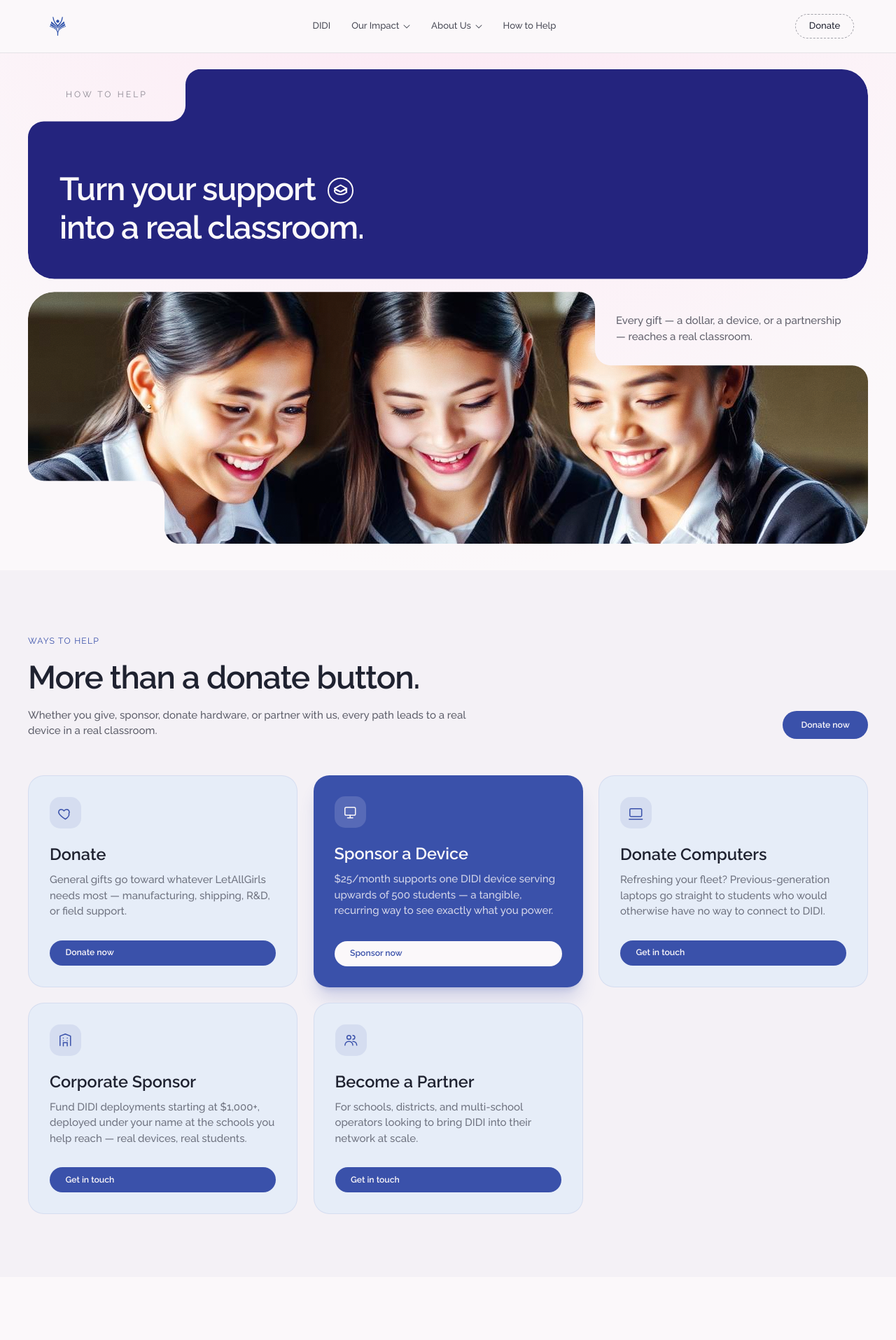
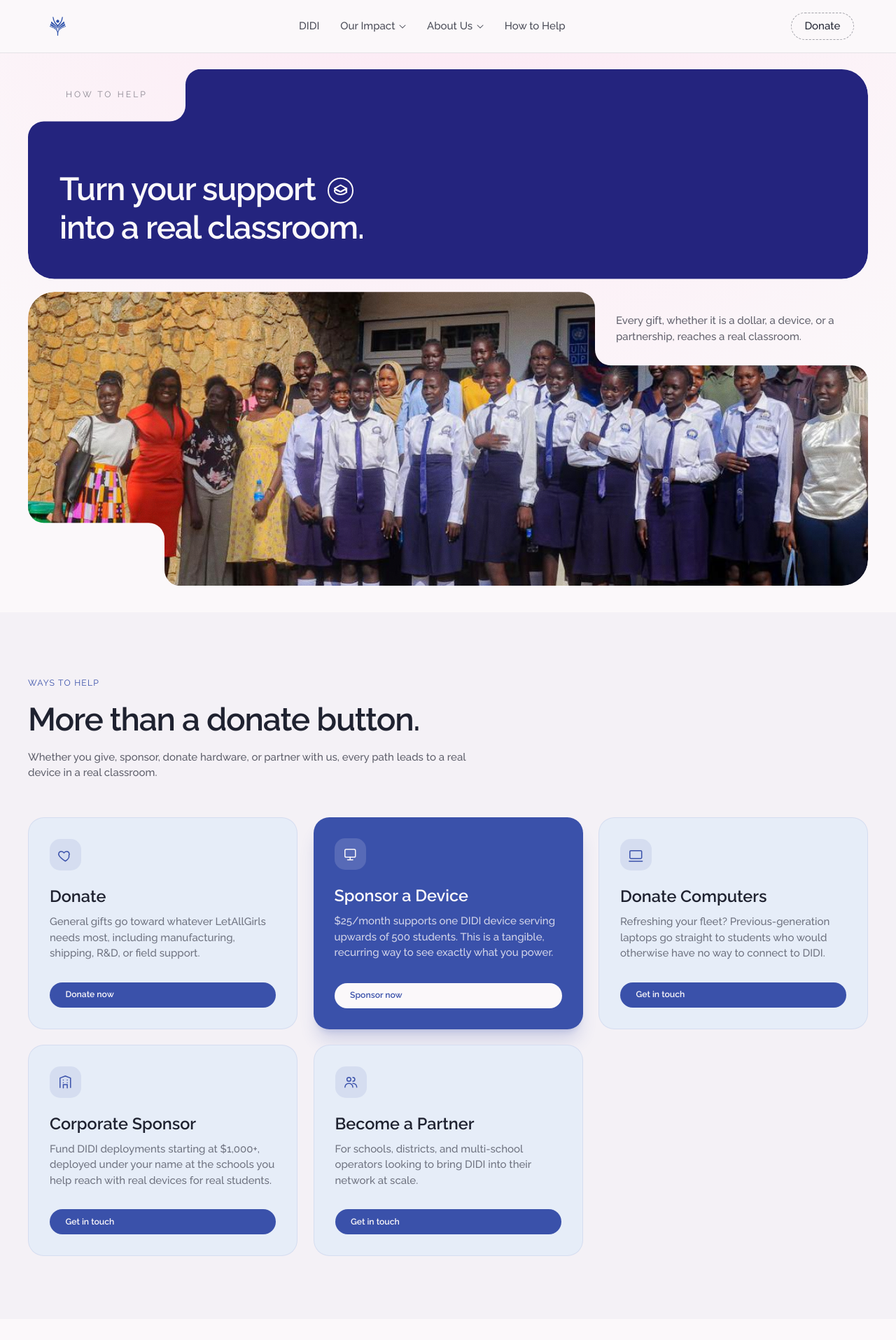
Before and after one commit to letallgirls/letallgirls-lp, a React (Vite) app: page /help in a window 1280 px wide. Shown: the top 1915 px of the page at 70% size. Built offline with nearby package versions, Linux system fonts and the light colour scheme.

Commit message:
chore: improve styling timeline in homepage

```diff
--- a/src/components/help/GradientCta.tsx
+++ b/src/components/help/GradientCta.tsx
@@ -39,7 +39,7 @@
               </a>
             </div>
             <p className="mt-6 text-13 text-label text-night/50 font-medium">
-              Tax-deductible in the U.S. — 501(c)(3) nonprofit.
+              Tax-deductible in the U.S. as a 501(c)(3) nonprofit.
             </p>
           </motion.div>
         </div>
--- a/src/components/help/HelpHero.tsx
+++ b/src/components/help/HelpHero.tsx
@@ -1,6 +1,6 @@
 import { motion } from 'framer-motion'
 import { useEffect, useRef, useState } from 'react'
-import heroPhoto from '../../assets/images/impact-students.jpg'
+import heroPhoto from '../../assets/images/WhatsApp_Image_2024-11-12_at_10.55.53_AM_1.jpg'
 
 /* ------------------------------------------------------------------ */
 /*  Inline glyph                                                       */
@@ -33,8 +33,7 @@
   )
 }
 
-const CAPTION =
-  'Every gift — a dollar, a device, or a partnership — reaches a real classroom.'
+const CAPTION = 'Every gift, whether it is a dollar, a device, or a partnership, reaches a real classroom.'
 
 /* ------------------------------------------------------------------ */
 /*  clip-path notch system                                             */
@@ -237,7 +236,7 @@
             <img
               src={heroPhoto}
               alt="Students learning together on a tablet connected to DIDI"
-              className="w-full h-56 md:h-[24rem] object-cover object-[center_35%]"
+              className="w-full h-64 md:h-[28rem] object-cover object-[center_75%]"
               fetchPriority="high"
             />
           </motion.div>
--- a/src/components/help/SustainModel.tsx
+++ b/src/components/help/SustainModel.tsx
@@ -4,7 +4,7 @@
   {
     value: '$200',
     label: 'Shipping & deployment',
-    body: 'A one-time fee per DIDI unit — often waived — that covers getting a device on the ground.',
+    body: 'A one-time fee per DIDI unit that covers getting a device on the ground. This is often waived.',
   },
   {
     value: '$25',
--- a/src/components/help/WaysToHelp.tsx
+++ b/src/components/help/WaysToHelp.tsx
@@ -23,7 +23,7 @@
 const ways: Way[] = [
   {
     title: 'Donate',
-    body: 'General gifts go toward whatever LetAllGirls needs most — manufacturing, shipping, R&D, or field support.',
+    body: 'General gifts go toward whatever LetAllGirls needs most, including manufacturing, shipping, R&D, or field support.',
     cta: 'Donate now',
     href: GOFUNDME_URL,
     external: true,
@@ -31,7 +31,7 @@
   },
   {
     title: 'Sponsor a Device',
-    body: '$25/month supports one DIDI device serving upwards of 500 students — a tangible, recurring way to see exactly what you power.',
+    body: '$25/month supports one DIDI device serving upwards of 500 students. This is a tangible, recurring way to see exactly what you power.',
     cta: 'Sponsor now',
     href: GOFUNDME_URL,
     external: true,
@@ -47,7 +47,7 @@
   },
   {
     title: 'Corporate Sponsor',
-    body: 'Fund DIDI deployments starting at $1,000+, deployed under your name at the schools you help reach — real devices, real students.',
+    body: 'Fund DIDI deployments starting at $1,000+, deployed under your name at the schools you help reach with real devices for real students.',
     cta: 'Get in touch',
     href: '/contact',
     icon: icon(<><path strokeLinejoin="round" d="M4 21V6l8-3 8 3v15" /><path strokeLinecap="round" d="M9 21v-5h6v5M9 9h.01M15 9h.01M9 13h.01M15 13h.01" /></>),
@@ -94,13 +94,6 @@
               real device in a real classroom.
             </p>
           </div>
-          <a
-            href={GOFUNDME_URL}
-            {...EXTERNAL_LINK_PROPS}
-            className="shrink-0 inline-flex items-center gap-2 rounded-full bg-brave-primary text-cloud-light px-7 py-3 text-13 font-semibold hover:bg-brave-extra transition-colors"
-          >
-            Donate now
-          </a>
         </Reveal>
 
         <div className="grid md:grid-cols-2 lg:grid-cols-3 gap-6">
--- a/src/components/home/DidiSection.tsx
+++ b/src/components/home/DidiSection.tsx
@@ -67,16 +67,22 @@
             How it works, in three steps.
           </h3>
         </Reveal>
-        <div className="grid md:grid-cols-3 gap-8 relative">
+        <div className="relative grid md:grid-cols-3 gap-8 md:gap-12 mt-4">
           {steps.map((step, i) => (
-            <Reveal key={step.step} delay={i * 0.12}>
-              <div className="relative pl-6 border-l-2 border-brave-primary/20 h-full">
-                <span className="absolute -left-[7px] top-0 size-3 rounded-full bg-brave-primary" />
-                <span className="text-13 text-label font-semibold text-brave-primary uppercase tracking-widest">
+            <Reveal key={step.step} delay={i * 0.12} className="relative">
+              <div className="relative pl-6 md:pl-0 md:pt-8 border-l-2 md:border-l-0 border-brave-primary/20 h-full md:text-center">
+                {/* Connecting horizontal line to next step (desktop only) */}
+                {i !== steps.length - 1 && (
+                  <div className="hidden md:block absolute top-[5px] left-1/2 w-[calc(100%+3rem)] h-[2px] bg-brave-primary/20" />
+                )}
+                {/* Dot */}
+                <span className="absolute -left-[7px] top-0 md:left-1/2 md:-translate-x-1/2 md:-top-[1px] size-3 rounded-full bg-brave-primary z-10" />
+
+                <span className="inline-block mt-[-2px] md:mt-0 text-13 text-label font-semibold text-brave-primary uppercase tracking-widest">
                   Step {step.step}
                 </span>
-                <h4 className="text-20 font-semibold mt-3 mb-3">{step.title}</h4>
-                <p className="text-night/60 font-medium leading-[1.4]">{step.body}</p>
+                <h4 className="text-20 font-semibold mt-2 md:mt-3 mb-2 md:mb-3">{step.title}</h4>
+                <p className="text-night/60 font-medium leading-[1.4] md:mx-auto md:max-w-xs">{step.body}</p>
               </div>
             </Reveal>
           ))}
--- a/src/components/layout/Header.tsx
+++ b/src/components/layout/Header.tsx
@@ -4,7 +4,7 @@
 import { NAV_GROUPS, HOW_TO_HELP_LINK, DIDI_LINK } from '../../constants/nav'
 import { NavDropdown } from './NavDropdown'
 
-const NAV_LINK_CLASS = 'text-night/80 hover:text-brave-primary font-medium text-sm transition-colors'
+const NAV_LINK_CLASS = 'text-night/80 hover:text-brave-primary font-medium text-base transition-colors'
 
 function HamburgerIcon() {
   return (
@@ -44,7 +44,7 @@
             href="https://gofund.me/5663872b"
             target="_blank"
             rel="noopener noreferrer"
-            className="inline-flex items-center gap-2 rounded-full border border-dashed border-night/40 px-5 py-2 text-sm font-medium text-night hover:border-brave-primary hover:text-brave-primary transition-colors"
+            className="inline-flex items-center gap-2 rounded-full border border-dashed border-night/40 px-5 py-2 text-base font-medium text-night hover:border-brave-primary hover:text-brave-primary transition-colors"
           >
             Donate
           </a>
--- a/src/components/layout/NavDropdown.tsx
+++ b/src/components/layout/NavDropdown.tsx
@@ -44,7 +44,7 @@
     <div ref={ref} className="relative">
       <button
         type="button"
-        className="flex items-center gap-1.5 text-night/80 hover:text-brave-primary font-medium text-sm transition-colors"
+        className="flex items-center gap-1.5 text-night/80 hover:text-brave-primary font-medium text-base transition-colors"
         aria-haspopup="true"
         aria-expanded={open}
         onClick={() => setOpen((o) => !o)}
@@ -63,7 +63,7 @@
             key={item.label}
             to={item.href}
             onClick={() => setOpen(false)}
-            className="block rounded-xl px-4 py-2.5 text-sm text-night/80 hover:bg-cloud-neutral hover:text-brave-primary transition-colors"
+            className="block rounded-xl px-4 py-2.5 text-base text-night/80 hover:bg-cloud-neutral hover:text-brave-primary transition-colors"
           >
             {item.label}
           </Link>
```
Also changed, not shown: src/assets/images/WhatsApp_Image_2024-11-12_at_10.55.53_AM_1.jpg (added).
